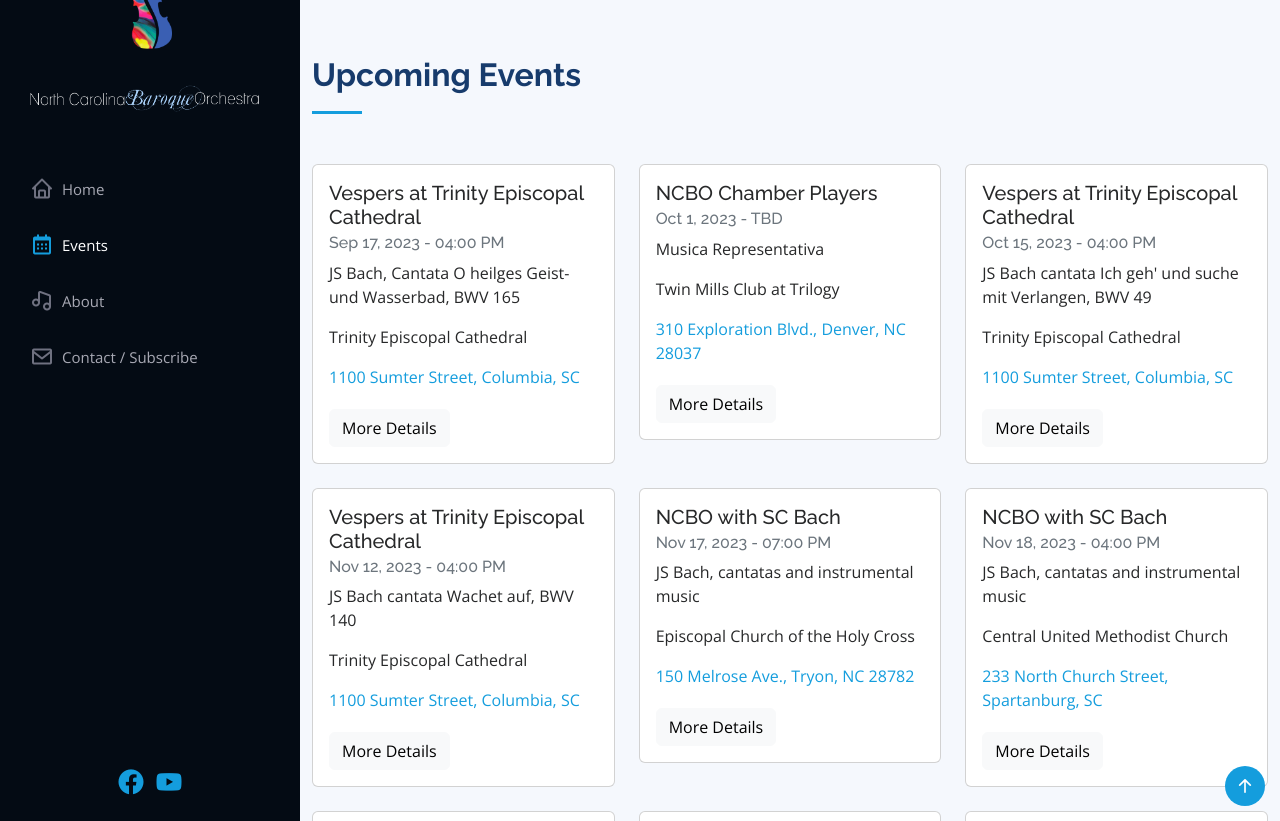
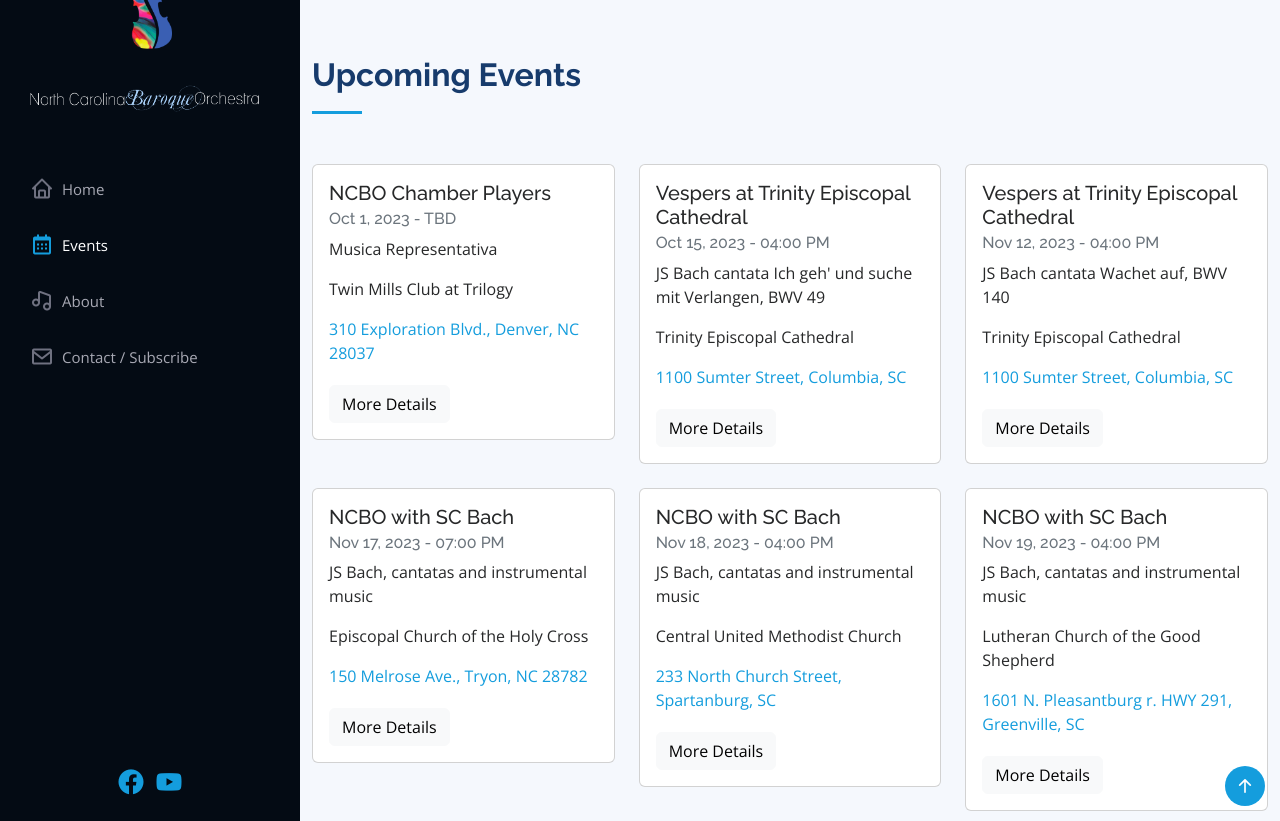
Before and after one commit to ncbaroqueorchestra/ncboweb, a Jekyll site: the page built from index.md, in a window 1280 px wide and 900 px high, scrolled down 825 px, cut to the strip 79-900 px from the top of the window. Built offline with Jekyll 4.4.1, drawn with Linux system fonts in a browser that asks for light colours; comment, search, counter and statistics services are not loaded.

Commit message:
Updated NCBO events

```diff
--- a/_data/events.yml
+++ b/_data/events.yml
@@ -1,13 +1,3 @@
-- heading: Vespers at Trinity Episcopal Cathedral
-  eventdate: Sep 17, 2023
-  eventtime: 04:00 PM
-  description: JS Bach, Cantata O heilges Geist- und Wasserbad, BWV 165
-  venue: Trinity Episcopal Cathedral
-  address: 1100 Sumter Street, Columbia, SC
-  mapurl: https://maps.app.goo.gl/1yfZf4dY2fMfRsRJA?g_st=ic
-  ticketurl:
-  eventimageurl:
-  eventdetailsurl: https://trinitysc.org
 
 
 - heading: NCBO Chamber Players
@@ -278,3 +268,4 @@
 #NUM!
 #NUM!
 #NUM!
+#NUM!
```
